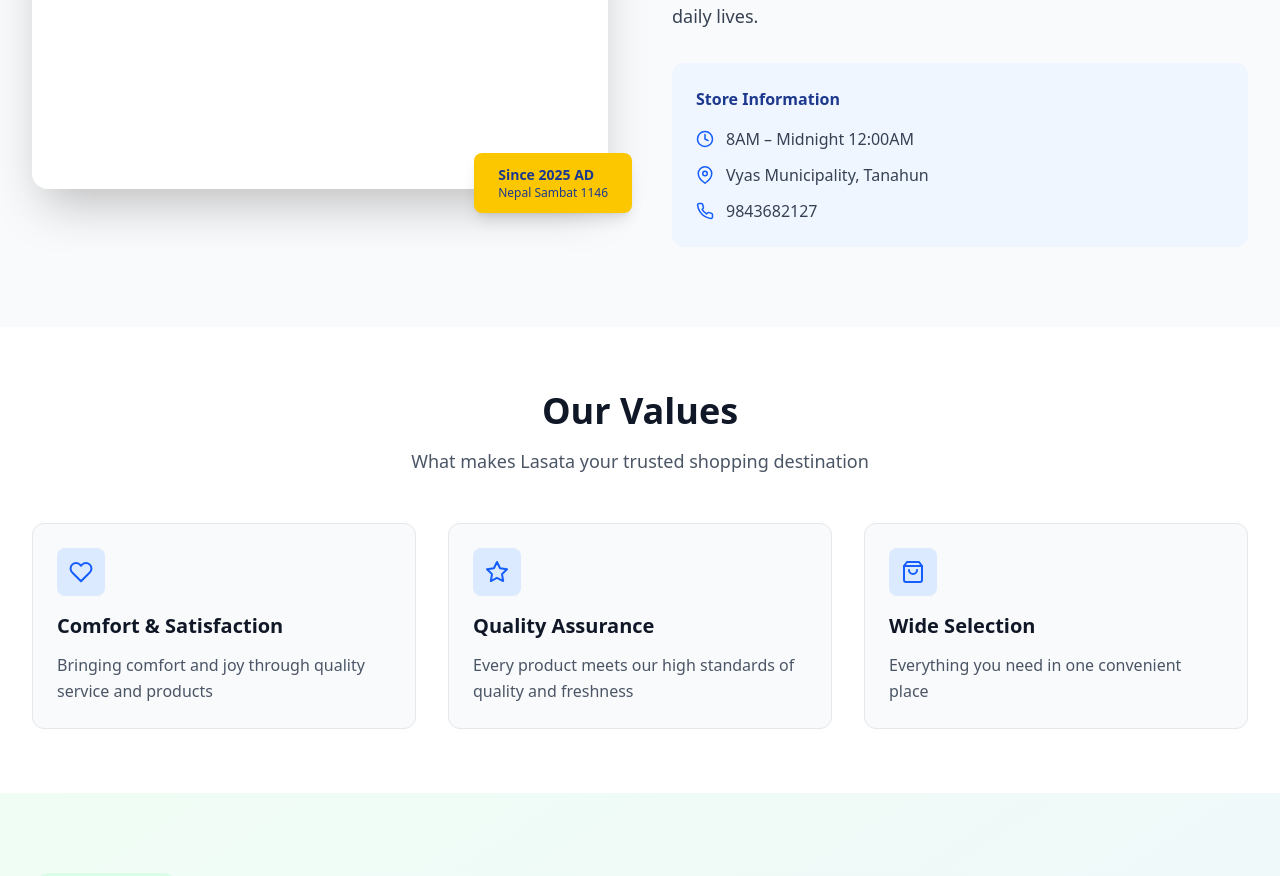
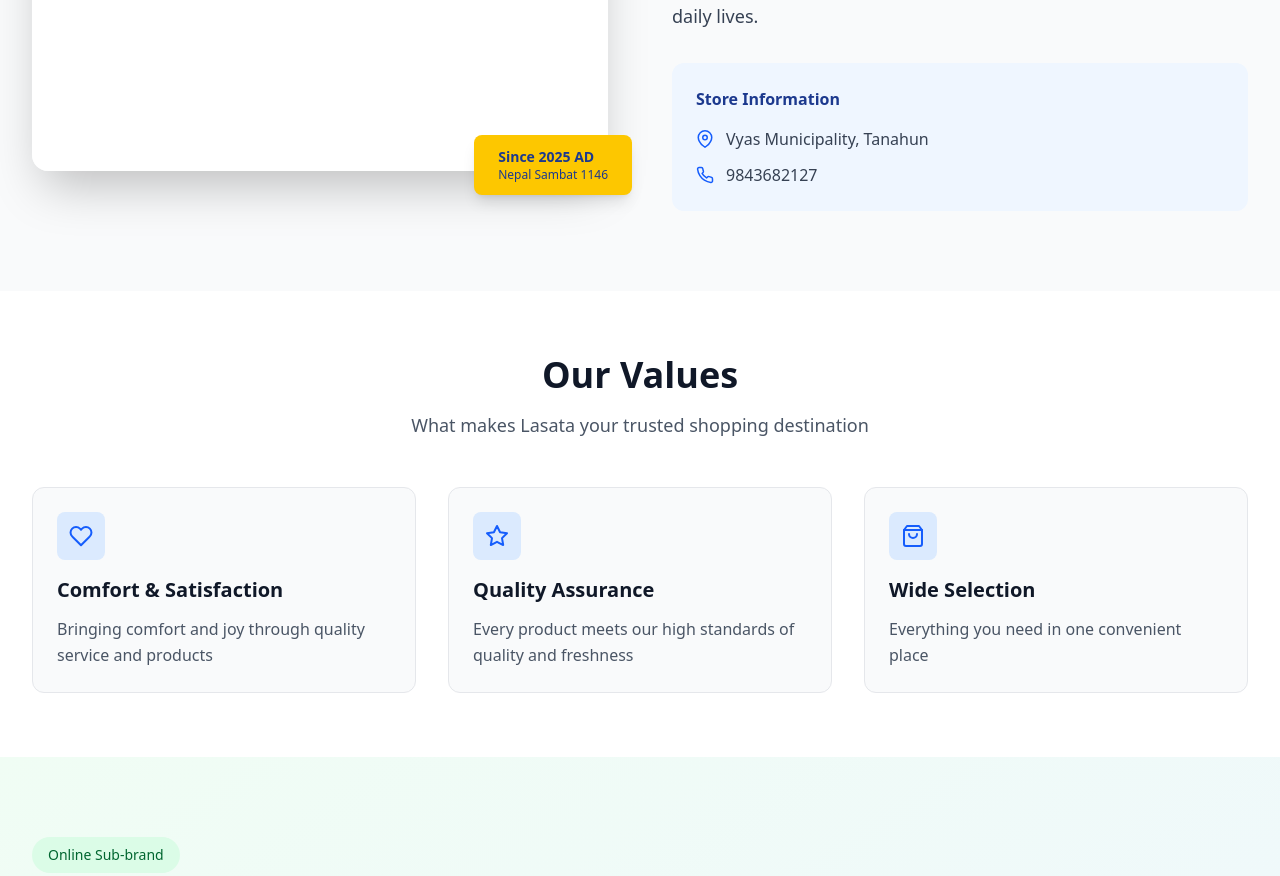
Before and after one commit to Sandeshstha0/lasata_store, a Next.js app: page /about/about in a window 1280 px wide. Shown: the part 1129-2005 px from the top of the page. Built offline with nearby package versions, Linux system fonts and the light colour scheme.

Commit message:
Remove commented-out store hours from AboutPage component

```diff
--- a/app/about/about/page.tsx
+++ b/app/about/about/page.tsx
@@ -32,7 +32,7 @@ export default function AboutPage() {
   ];
 
   const storeInfo = [
-    { icon: FiClock, text: "8AM – Midnight 12:00AM" },
+    // { icon: FiClock, text: "8AM – Midnight 12:00AM" },
     { icon: FiMapPin, text: "Vyas Municipality, Tanahun" },
     { icon: FiPhone, text: "9843682127" }
   ];
```
